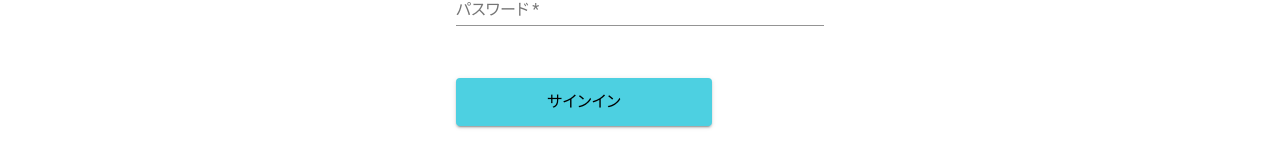
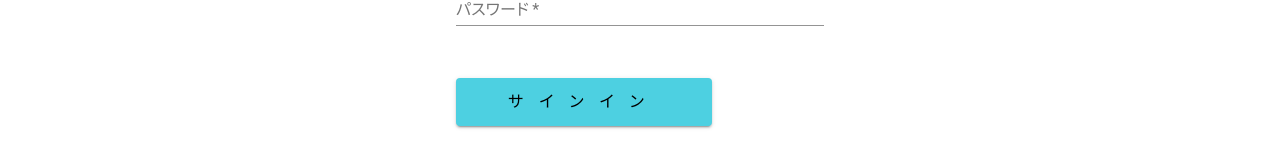
Before and after one commit to S42100254h/pean-nurse, a React (Create React App) app in the folder front/: page /signin in a window 1280 px wide. Shown: the part 270-438 px from the top of the page. Built offline with nearby package versions, Linux system fonts and the light colour scheme.

Commit message:
give letter space to PrimaryButton

```diff
--- a/front/src/components/UIkit/PrimaryButton.jsx
+++ b/front/src/components/UIkit/PrimaryButton.jsx
@@ -9,7 +9,8 @@ const useStyles = makeStyles({
     fontSize: 16,
     height: 48,
     marginButton: 16,
-    width: 256
+    width: 256,
+    letterSpacing: "1rem",
   },
 });
 
```
